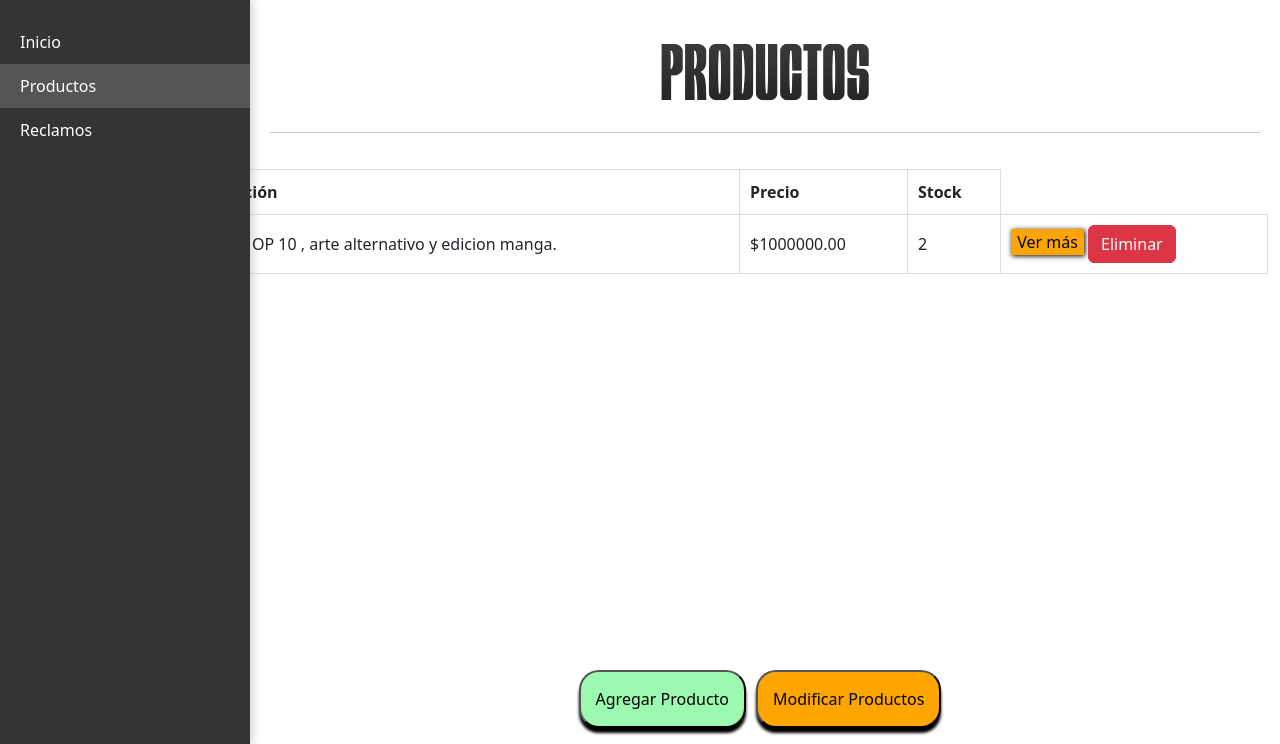
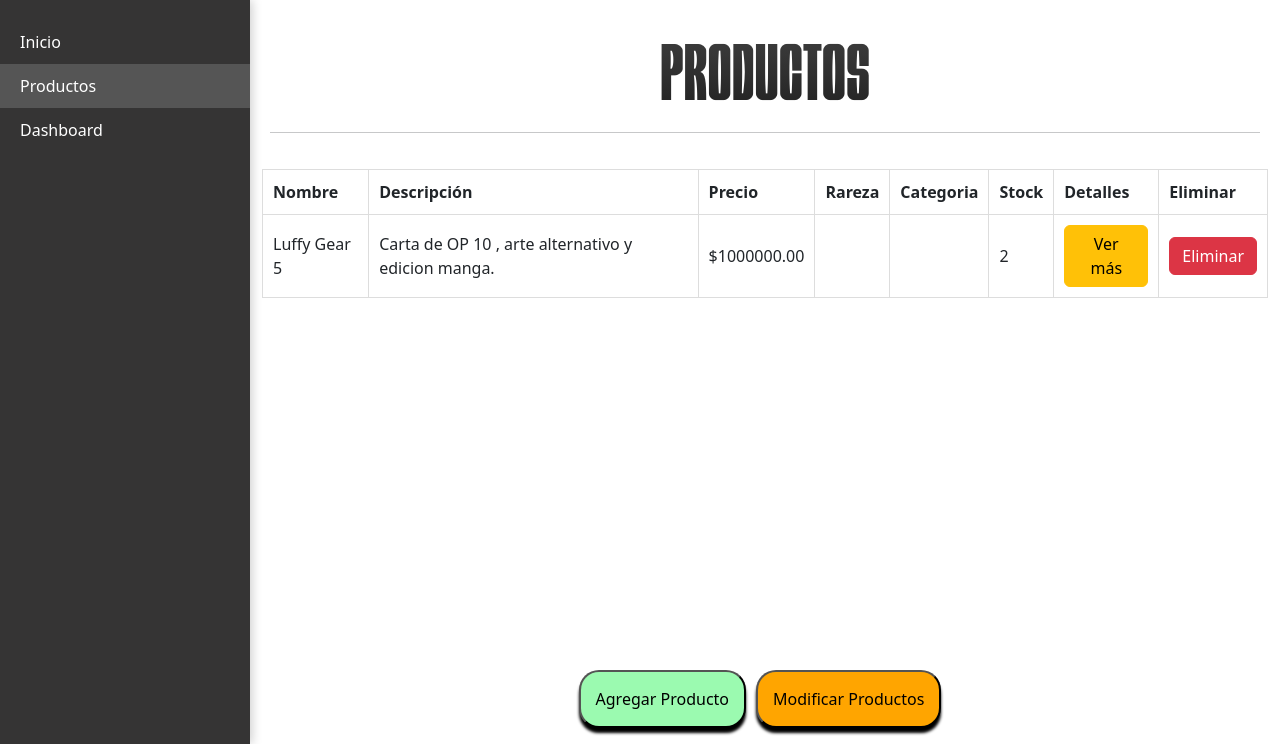
Before and after one commit to Bukksy/TecnicasLUL, a Django app: a page that uses Productos/templates/productos_views.html in a window 1280 px wide. Shown: the part 56-800 px from the top of the page. Run offline with Django 5.2, Linux system fonts and the light colour scheme; a user stored in the database is signed in; data comes from the database, SQL or seed files in the repository; both versions use the stored data as it was after the commit; some libraries are stand-ins or nearby versions; some web fonts are replaced.

Commit message:
commit penultimo

```diff
--- a/Home/templates/inicio.html
+++ b/Home/templates/inicio.html
@@ -47,7 +47,7 @@
     <div class="sidebar">
         <a href="#" class="activo">Inicio</a>
         <a href="{% url 'productos_views' %}">Productos</a>
-        <a href="#">Reclamos</a>
+        <a href="#">Dashboard</a>
     </div>
 
     <!-- Contenido Principal -->
--- a/Productos/templates/productos_views.html
+++ b/Productos/templates/productos_views.html
@@ -32,7 +32,6 @@
             <div class="collapse navbar-collapse" id="navbarNav">
                 <ul class="navbar-nav ms-auto">
                     {% if user.is_authenticated %}
-                        <!-- Si el usuario está logueado, muestra el saludo y el menú desplegable -->
                         <li class="nav-item dropdown">
                             <a class="nav-link dropdown-toggle" href="#" id="navbarDropdown" role="button" data-bs-toggle="dropdown" aria-expanded="false">
                                 Hola, {{ user.username }}
@@ -57,7 +56,7 @@
     <div class="sidebar">
         <a href="{% url 'inicio' %}">Inicio</a>
         <a href="{% url 'productos_views' %}" class="activo">Productos</a>
-        <a href="#">Reclamos</a>
+        <a href="#">Dashboard</a>
     </div>
 
     <div class="main-content" style="text-align: center;">
@@ -65,14 +64,18 @@
         <hr>
     </div>
 
-    <div class="container-fluid">
-        <table>
+    <div class="container-fluid" style="display: flex; justify-content: center; align-items: center;">
+        <table style="width: 1200px; margin-left: 250px;">
             <thead>
                 <tr>
                     <th>Nombre</th>
                     <th>Descripción</th>
                     <th>Precio</th>
+                    <th>Rareza</th>
+                    <th>Categoria</th>
                     <th>Stock</th>
+                    <th>Detalles</th>
+                    <th>Eliminar</th>
                 </tr>
             </thead>
             <tbody>
@@ -81,11 +84,13 @@
                     <td>{{ producto.nombre }}</td>
                     <td>{{ producto.descripcion }}</td>
                     <td>${{ producto.precio }}</td>
-                    <td>{{ producto.stock }}</td>
-                    <td>
-                        <button id="boton" onclick="openModal({{ producto.id }}, '{{ producto.nombre }}', '{{ producto.descripcion }}', '{{ producto.precio }}', '{{ producto.stock }}', '{{ producto.imagen.url }}')">Ver más</button>
-                        <button class="btn btn-danger" onclick="confirmarEliminacion({{ producto.id }})">Eliminar</button>
+                    <td></td>
+                    <td></td>
+                    <td style="width: 10px;">{{ producto.stock }}</td>
+                    <td style="width: 105px;">
+                        <button class="btn btn-warning" onclick="openModal({{ producto.id }}, '{{ producto.nombre }}', '{{ producto.descripcion }}', '{{ producto.precio }}', '{{ producto.stock }}', '{{ producto.imagen.url }}')">Ver más</button>
                     </td>
+                    <td style="width: 20px;"><button class="btn btn-danger" onclick="confirmarEliminacion({{ producto.id }})">Eliminar</button></td>
                 </tr>
                 {% endfor %}
             </tbody>
--- a/static/css/style-productos.css
+++ b/static/css/style-productos.css
@@ -109,6 +109,7 @@
     background-color: orange;
     border: none;
     box-shadow: 1px 1px 5px black;
+    padding: 20px;
 }
 
 .botones {
```
Also changed, not shown: Productos/templates/add_prod.html (+4 -5 lines), static/css/style-añadir.css (added, +38 -0 lines), db.sqlite3, media/productos/moai.png (added), media/productos/pngegg.png (added).
